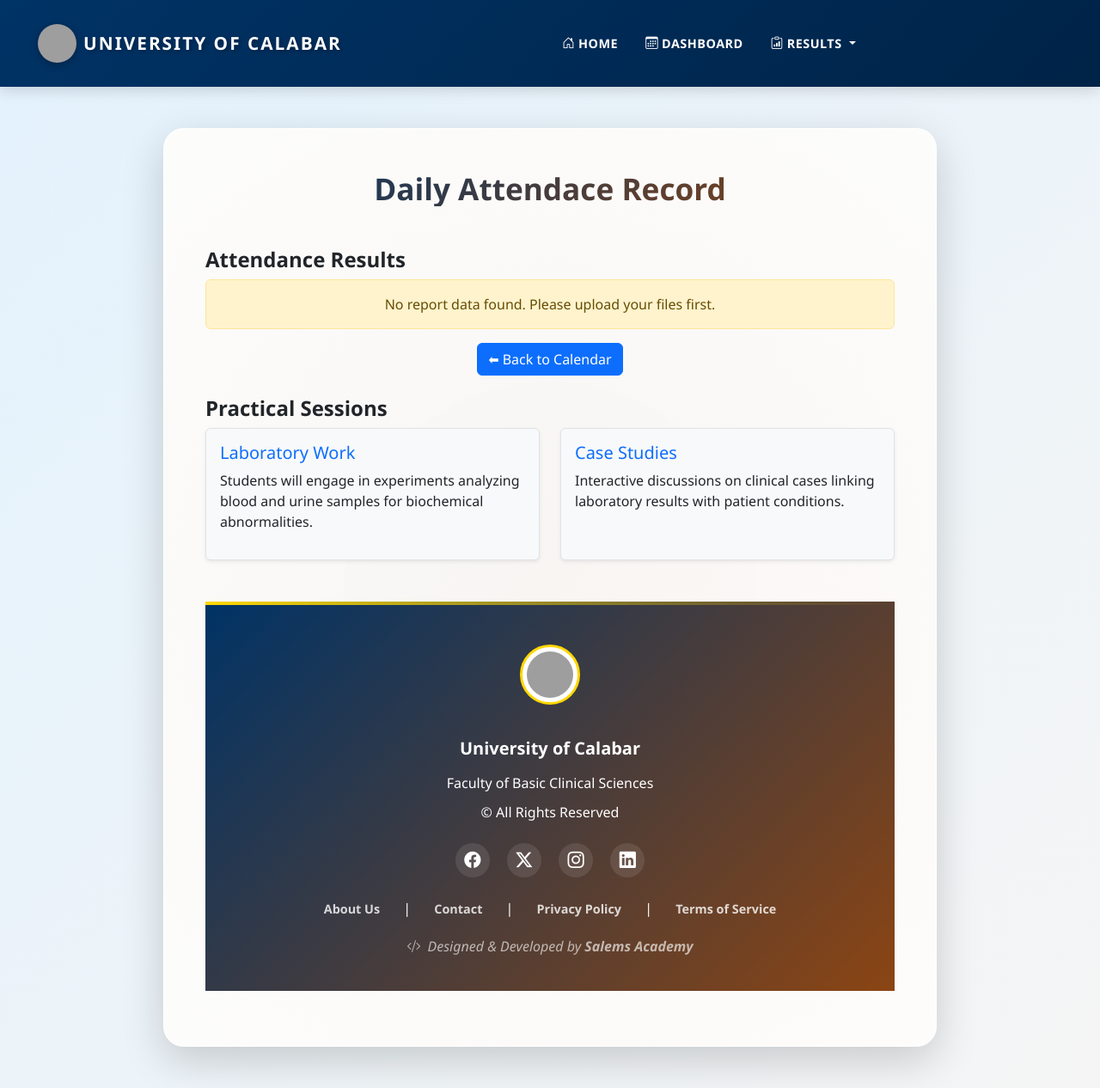
After one commit to stancrypt/Provost-office, a Django app: page /daily/ in a window 1280 px wide. The commit adds this page. Shown: the whole page at 86% size. Run offline with Django 5.2, Linux system fonts and the light colour scheme; grey boxes are pictures that could not be loaded.

Commit message:
Third commit

```diff
--- /dev/null
+++ b/core/templates/temp/daily.html
@@ -0,0 +1,80 @@
+{% extends "temp/layout.html" %}
+{% load static %}
+{% block content %}
+<div class="container my-5 d-flex justify-content-center">
+  <div class="card shadow-lg p-5 w-100" data-aos="fade-up" style="max-width: 900px;">
+    <h2 class="fw-bold text-center mb-4 text-primary">Daily Attendace Record</h2>
+
+    <!-- Overview -->
+    <!-- <section data-aos="fade-right">
+      <h4 class="fw-bold">Overview</h4>
+      <p>
+        Chemical Pathology focuses on the study of biochemical processes in relation to disease.
+        Students will gain both theoretical knowledge and hands-on experience in laboratory techniques.
+      </p>
+    </section> -->
+
+    <!-- Lecture Schedule -->
+    <section class="mt-4" data-aos="fade-left">
+      <h4 class="fw-bold">Attendance Results</h4>
+      <table class="table table-bordered text-center shadow-sm">
+        <thead class="table-primary">
+          <div class="d-grid gap-2 d-sm-flex justify-content-sm-center">
+
+            <form method="POST" enctype="multipart/form-data">
+            {% csrf_token %}
+            <div class="b-example-divider"></div>
+            </div>
+    {% if table %}
+    <!-- Download Button -->
+
+        <div class="mt-4 d-flex gap-2 justify-content-center">
+            <!-- Download button -->
+            <a href="#" class="btn btn-success">
+                ⬇ Download Excel
+            </a>
+
+            <!-- Back button -->
+            <a href="#" class="btn btn-secondary">
+                ⬅ Back to Calendar
+            </a>
+        </div>
+        <div class="table-responsive">
+            {{ table|safe }}
+        </div>
+
+
+    {% else %}
+        <div class="alert alert-warning text-center">
+            No report data found. Please upload your files first.
+        </div>
+        <div class="text-center mt-3">
+            <a href="#" class="btn btn-primary">
+                ⬅ Back to Calendar
+            </a>
+        </div>
+    {% endif %}
+</div>
+    </section>
+
+    <!-- Practicals -->
+    <section class="mt-4" data-aos="zoom-in">
+      <h4 class="fw-bold">Practical Sessions</h4>
+      <div class="row g-4">
+        <div class="col-md-6">
+          <div class="p-3 border rounded shadow-sm h-100 bg-light">
+            <h5 class="text-primary">Laboratory Work</h5>
+            <p>Students will engage in experiments analyzing blood and urine samples for biochemical abnormalities.</p>
+          </div>
+        </div>
+        <div class="col-md-6">
+          <div class="p-3 border rounded shadow-sm h-100 bg-light">
+            <h5 class="text-primary">Case Studies</h5>
+            <p>Interactive discussions on clinical cases linking laboratory results with patient conditions.</p>
+          </div>
+        </div>
+      </div>
+    </section>
+  </div>
+</div>
+{% endblock %}
--- a/core/templates/temp/layout.html
+++ b/core/templates/temp/layout.html
@@ -49,8 +49,8 @@
               </a>
             </li>
             <li class="nav-item">
-              <a href="#" class="nav-link px-3">
-                <i class="bi bi-calendar3 me-1"></i>Calendar
+              <a href="{% url 'dashboard' %}" class="nav-link px-3">
+                <i class="bi bi-calendar3 me-1"></i>Dashboard
               </a>
             </li>
 
--- a/core/urls.py
+++ b/core/urls.py
@@ -10,4 +10,8 @@ urlpatterns = [
     path('logout/', CustomLogoutView.as_view(), name='logout'),
     path('', TemplateView.as_view(template_name='home.html'), name='home'),
     path('home/', views.home, name='home'),
+    path('dashboard/', views.dashboard, name='dashboard'),
+    path('daily/', views.daily, name='daily'),
+    path('monthly/', views.monthly, name='monthly'),
+
 ]
--- a/core/views.py
+++ b/core/views.py
@@ -2,6 +2,10 @@ from django.shortcuts import render
 from .forms import CustomAuthenticationForm
 from django.contrib.auth.views import LoginView, LogoutView
 from django.urls import reverse_lazy
+import pandas as pd
+from .code import new_attendance, extract_attendance_times
+import tempfile
+from django.http import HttpResponse
 
 
 # Create your views here.
@@ -29,3 +33,119 @@ class CustomLoginView(LoginView):
 
 class CustomLogoutView(LogoutView):
     next_page = reverse_lazy('login')  # or rely on LOGOUT_REDIRECT_URL in settings
+
+def dashboard(request):
+    # Initialize variables to avoid UnboundLocalError
+    daily_table_html = ""
+    totals_table_html = ""
+    error_message = None
+
+    if request.method == "POST":
+        try:
+            # Upload Excel file
+            new_record = request.FILES["my_record"]
+
+            # Read sheets
+            df_record = pd.read_excel(new_record, sheet_name="Logs")
+            df_names = pd.read_excel(new_record, sheet_name="Summary")
+            df_names['number'] = range(1, len(df_names) + 1)
+            scor = df_names.loc[df_names['number'] > 3]
+            names = scor['Unnamed: 1']
+
+            # Process data
+            cleaned_df = new_attendance(df_record)
+            daily_summary, staff_totals = extract_attendance_times(cleaned_df, names)
+
+            # Optional: print for debugging
+            print(daily_summary.head(5))
+            print(staff_totals.head(5))
+
+            # Save JSON for session if needed
+            tmp_file = tempfile.NamedTemporaryFile(delete=False, suffix=".json")
+            staff_totals.to_json(tmp_file, orient="split")
+            tmp_file.close()
+            request.session["cleaned_totals"] = tmp_file.name
+
+            tmp_fil = tempfile.NamedTemporaryFile(delete=False, suffix=".json")
+            daily_summary.to_json(tmp_fil, orient="split")
+            tmp_fil.close()
+            request.session["cleaned_daily"] = tmp_fil.name
+
+            # Generate HTML tables with Bootstrap classes
+            daily_table_html = daily_summary.to_html(
+                classes="table table-striped table-bordered table-hover",
+                index=False,
+                border=0
+            )
+            totals_table_html = staff_totals.to_html(
+                classes="table table-striped table-bordered table-hover",
+                index=False,
+                border=0
+            )
+
+        except Exception as e:
+            error_message = f"An error occurred while processing the files: {str(e)}"
+
+    # Render template with tables
+    return render(
+        request,
+        'temp/dashboard.html',
+        {
+            'daily_table_html': daily_table_html,
+            'totals_table_html': totals_table_html,
+            'error': error_message
+        }
+    )
+
+
+def daily(request):
+    report_json = request.session.get("cleaned_daily")
+
+    if not report_json:
+        return render(request, "temp/daily.html", {
+            "message": "No results available. Please upload files."
+        })
+
+    from io import StringIO
+    import os
+    try:
+        if isinstance(report_json, str) and os.path.exists(report_json):
+            report = pd.read_json(report_json, orient="split")
+        else:
+            report = pd.read_json(StringIO(report_json), orient="split")
+    except Exception as e:
+        print(f"Error loading B daily report: {e}")
+        return render(request, "temp/daily.html", {"message": f"Error loading report: {e}"})
+
+    print("DEBUG: Report shape =", report.shape)
+
+
+
+    table_html = report.to_html(classes="table table-bordered", index=False)
+    return render(request, "temp/daily.html", {"table": table_html})
+
+def monthly(request):
+    report_json = request.session.get("cleaned_totals")
+
+    if not report_json:
+        return render(request, "temp/monthly.html", {
+            "message": "No results available. Please upload files."
+        })
+
+    from io import StringIO
+    import os
+    try:
+        if isinstance(report_json, str) and os.path.exists(report_json):
+            report = pd.read_json(report_json, orient="split")
+        else:
+            report = pd.read_json(StringIO(report_json), orient="split")
+    except Exception as e:
+        print(f"Error loading B monthly report: {e}")
+        return render(request, "temp/monthly.html", {"message": f"Error loading report: {e}"})
+
+    print("DEBUG: Report shape =", report.shape)
+
+
+
+    table_html = report.to_html(classes="table table-bordered", index=False)
+    return render(request, "temp/monthly.html", {"table": table_html})
```
Also changed, not shown: other parts of core/templates/temp/layout.html (+0 -42 lines), core/code.py (added, +137 -0 lines), core/templates/home.html (+6 -6 lines), core/templates/temp/dashboard.html (added, +58 -0 lines), core/templates/temp/monthly.html (added, +80 -0 lines), db.sqlite3, 1 other file.
